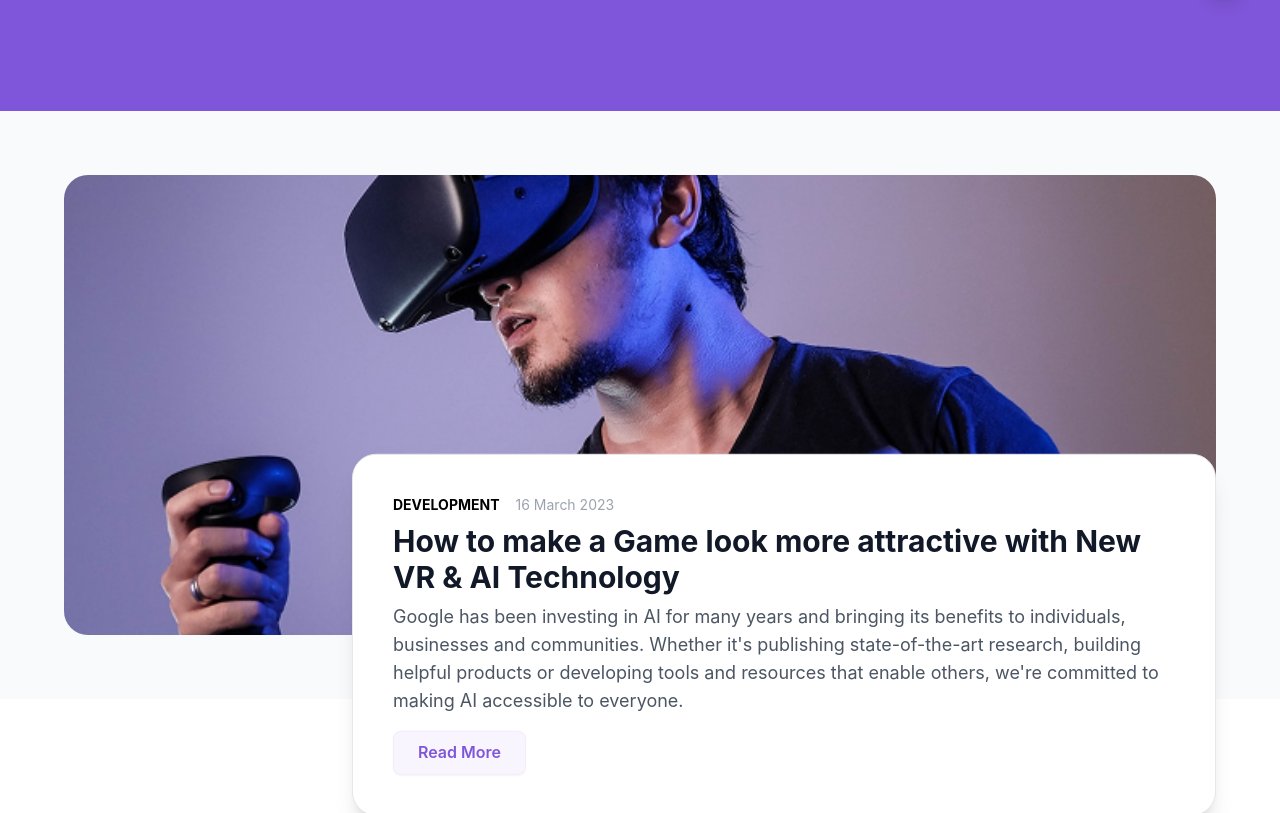
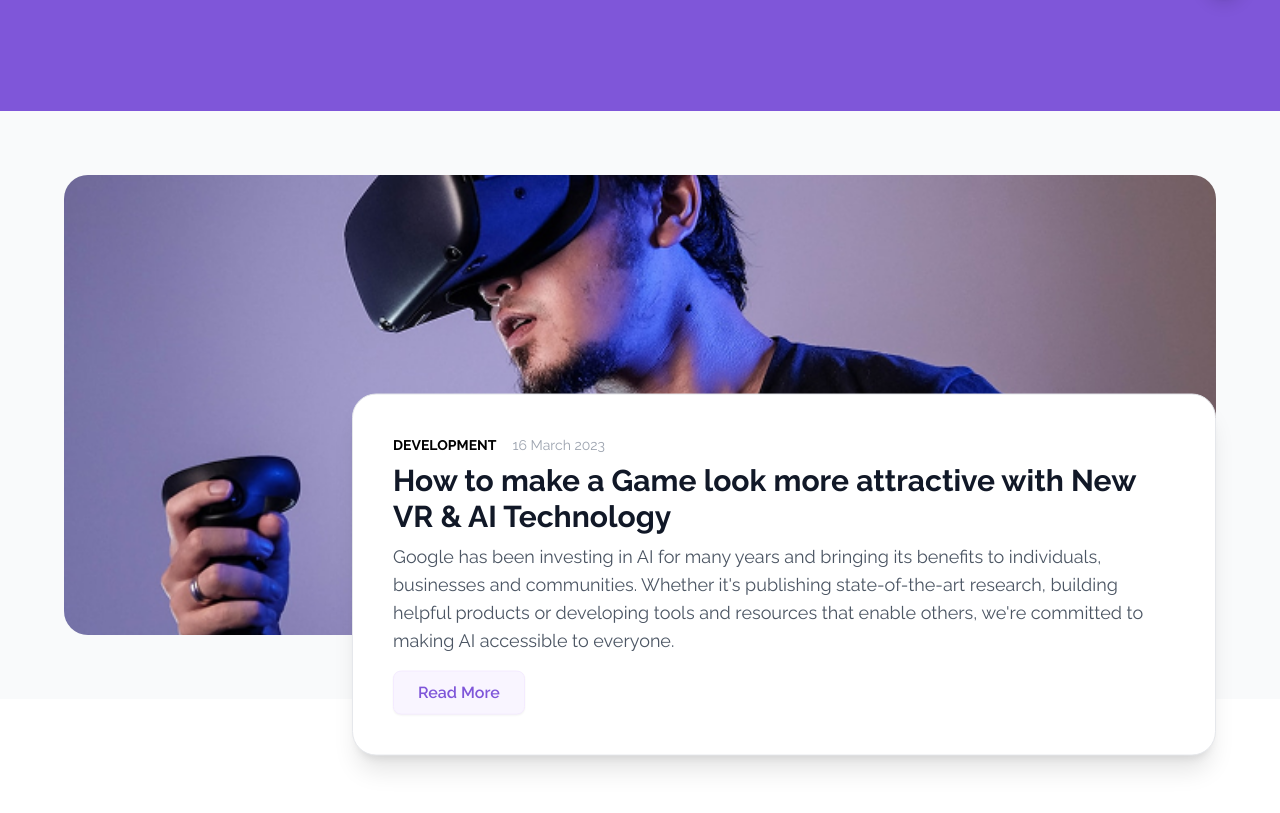
Before and after one commit to codeStackr007/Zarrin-Blog-App, a React (Create React App) app: page / in a window 1280 px wide. Shown: the part 770-1583 px from the top of the page. Built offline with nearby package versions, Linux system fonts and the light colour scheme.

Commit message:
updated Featured AI/VR section

```diff
--- a/public/index.html
+++ b/public/index.html
@@ -25,7 +25,7 @@
       Learn how to configure a non-root public URL by running `npm run build`.
     -->
     <link
-      href="https://fonts.googleapis.com/css2?family=Raleway:wght@400;700;900&display=swap"
+      href="https://fonts.googleapis.com/css2?family=Raleway:wght@400;600;700&display=swap"
       rel="stylesheet"
     />
     <title>React App</title>
--- a/src/App.jsx
+++ b/src/App.jsx
@@ -17,7 +17,7 @@ function App() {
   return (
     <DarkModeProvider>
       <Router>
-        <div className="min-h-screen bg-white dark:bg-gray-900 transition-colors duration-300">
+        <div className="min-h-screen bg-white dark:bg-gray-900 transition-colors duration-300 font-raleway">
           <ScrollToTop />
           <Navbar />
           <main className="flex-grow">
--- a/src/index.css
+++ b/src/index.css
@@ -3,11 +3,10 @@
 @tailwind utilities;
 
 body {
-  @apply font-raleway;
+  font-family: "Raleway", ui-sans-serif, system-ui, -apple-system,
+    BlinkMacSystemFont, "Segoe UI", "Roboto", "Helvetica Neue", Arial,
+    "Noto Sans", sans-serif;
   margin: 0;
-  font-family: Raleway, -apple-system, BlinkMacSystemFont, "Segoe UI", "Roboto",
-    "Oxygen", "Ubuntu", "Cantarell", "Fira Sans", "Droid Sans", "Helvetica Neue",
-    sans-serif;
   -webkit-font-smoothing: antialiased;
   -moz-osx-font-smoothing: grayscale;
   @apply bg-white dark:bg-gray-900 text-gray-900 dark:text-gray-100 transition-colors duration-300;
--- a/src/pages/LandingPage.jsx
+++ b/src/pages/LandingPage.jsx
@@ -122,7 +122,7 @@ const LandingPage = () => {
               <span className="block">Change the Future</span>
             </h1>
 
-            <p className="text-sm sm:text-base xl:text-xl text-primary-100 dark:text-gray-200 mb-6 xl:mb-10 leading-relaxed">
+            <p className="text-primary-100 dark:text-gray-200 mb-6 xl:mb-10 leading-relaxed max-w-xl sm:max-w-2xl text-base sm:text-lg xl:text-xl font-medium">
               The future of AI will see home robots having enhanced
               intelligence, increased capabilities, and becoming more personal
               and possibly cute. For example, home robots will overcome
@@ -153,7 +153,7 @@ const LandingPage = () => {
       </section>
 
       {/* Featured Blog Section (VR & AI) */}
-      <section className="relative flex justify-center items-center bg-gray-50 dark:bg-gray-900 py-12 sm:py-16 px-4 sm:px-6 md:px-8 lg:px-12 mb-8 md:mb-12 lg:mb-32">
+      <section className="relative flex justify-center items-center bg-gray-50 dark:bg-gray-900 py-12 sm:py-16 px-4 sm:px-6 md:px-8 lg:px-12 mb-24 md:mb-32">
         {/* Desktop/Tablet: Overlapping Card Layout */}
         <div className="max-w-6xl w-full mx-auto hidden md:block">
           <div className="relative w-full">
@@ -166,7 +166,7 @@ const LandingPage = () => {
               />
             </div>
             {/* Overlapping Card */}
-            <div className="absolute right-0 bottom-0 translate-y-1/2 md:w-[80%] lg:w-[65%] xl:w-[75%] bg-white dark:bg-gray-900 rounded-3xl shadow-xl p-6 sm:p-10 border border-gray-200 dark:border-gray-700 overflow-hidden">
+            <div className="absolute right-0 bottom-0 translate-y-1/2 md:translate-y-1/3 md:w-[90%] lg:w-[65%] xl:w-[75%] bg-white dark:bg-gray-900 rounded-3xl shadow-xl p-6 sm:p-10 border border-gray-200 dark:border-gray-700 overflow-hidden">
               <div className="flex items-center gap-4 text-sm text-gray-500 dark:text-gray-400 font-semibold mb-2">
                 <span className="text-black dark:text-white font-bold">
                   DEVELOPMENT
@@ -239,7 +239,7 @@ const LandingPage = () => {
       </section>
 
       {/* Our Recent Post Section */}
-      <section className="pt-8 sm:pt-12 lg:pt-20 pb-12 sm:pb-16 px-4 sm:px-6 md:px-8 lg:px-12">
+      <section className="pt-2 sm:pt-12 lg:pt-20 pb-12 sm:pb-16 px-4 sm:px-4 md:px-8 lg:px-12">
         <div className="max-w-7xl mx-auto w-full">
           {/* Header Row */}
           <div className="flex flex-col sm:flex-row sm:items-center sm:justify-between mb-8 gap-4">
--- a/tailwind.config.js
+++ b/tailwind.config.js
@@ -5,7 +5,8 @@ module.exports = {
   theme: {
     extend: {
       fontFamily: {
-        raleway: ["Raleway", "sans-serif"],
+        sans: ["Raleway", "ui-sans-serif", "system-ui", "sans-serif"],
+        raleway: ["Raleway", "ui-sans-serif", "system-ui", "sans-serif"],
       },
       colors: {
         primary: {
```
